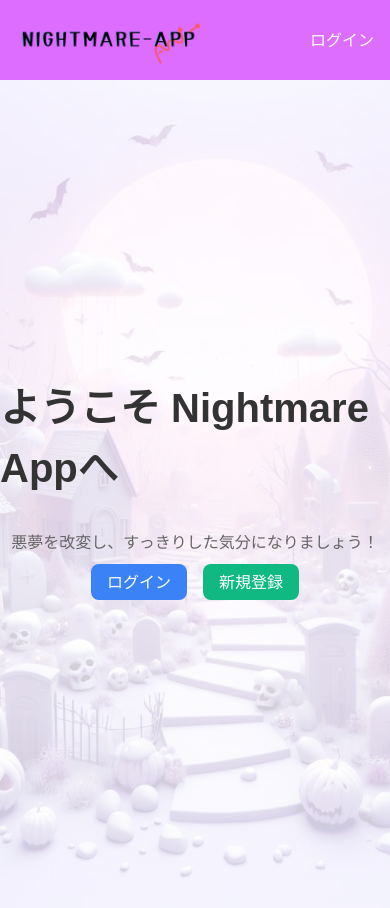
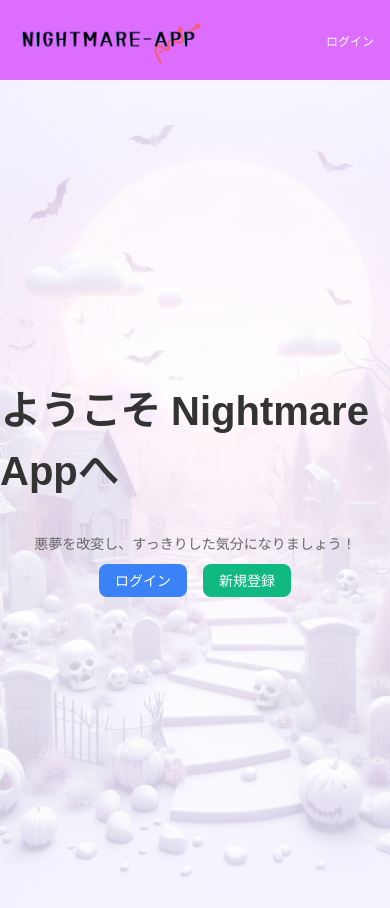
Before and after one commit to tokaisagami/nightmare-app-frontend, a React (Vite) app: page / in a window 390 px wide. Built offline with nearby package versions, Linux system fonts and the light colour scheme; a web font is replaced by a local one.

Commit message:
update:レスポンシブ対応

```diff
--- a/src/components/Header/Header.tsx
+++ b/src/components/Header/Header.tsx
@@ -23,20 +23,22 @@ const Header = () => {
         <nav>
           <ul className="flex space-x-4">
             <li>
-              <a className="hover:text-gray-400" href="/mypage">マイページ</a>
+              <a className="hover:text-gray-400 text-xs sm:text-sm md:text-base" href="/mypage">マイページ</a>
             </li>
             <li>
-              <a className="hover:text-gray-400" href="/mainPage">メインページ</a>
+              <a className="hover:text-gray-400 text-xs sm:text-sm md:text-base" href="/mainPage">メインページ</a>
             </li>
             <li>
-              <button className="hover:text-gray-400" onClick={handleLogout}>ログアウト</button>
+              <button className="hover:text-gray-400 text-xs sm:text-sm md:text-base" onClick={handleLogout}>ログアウト</button>
             </li>
           </ul>
         </nav>
       ) : (
         <nav>
           <ul className="flex space-x-4">
-            <li><a className="hover:text-gray-400" href="/login">ログイン</a></li>
+            <li>
+              <a className="hover:text-gray-400 text-xs sm:text-sm md:text-base" href="/login">ログイン</a>
+            </li>
             {/* <li><a className="hover:text-gray-400" href="/signup">ゲストログイン</a></li> */}
           </ul>
         </nav>
--- a/src/components/MainPage/MainPage.tsx
+++ b/src/components/MainPage/MainPage.tsx
@@ -75,7 +75,7 @@ const MainPage: React.FC = () => {
             <img src={MainpageTitle} alt="みんなの悪夢" className="mx-auto mb-4" />
           </div>
         </header>
-        <main className="grid grid-cols-3 gap-4">
+        <main className="grid grid-cols-1 sm:grid-cols-2 md:grid-cols-3 gap-4">
           {currentNightmares.map((nightmare) => (
             <Link key={nightmare.id} to={`/nightmares/${nightmare.id}`}>
               <PostCard
--- a/src/index.css
+++ b/src/index.css
@@ -15,3 +15,16 @@ code {
   font-family: source-code-pro, Menlo, Monaco, Consolas, 'Zen Kurenaido', 'Klee One', 'Shizuru', 'Kaisei Opti', 'KosugiMaru'
     monospace;
 }
+
+/* メディアクエリの追加 */
+@media (max-width: 640px) {
+  body {
+    font-size: 14px;
+  }
+}
+
+@media (min-width: 641px) {
+  body {
+    font-size: 16px;
+  }
+}
```
Also changed, not shown: src/App.css (+13 -0 lines), src/assets/Mainpage-title.png, 1 other file (tests, documents, lock files or other folders).
